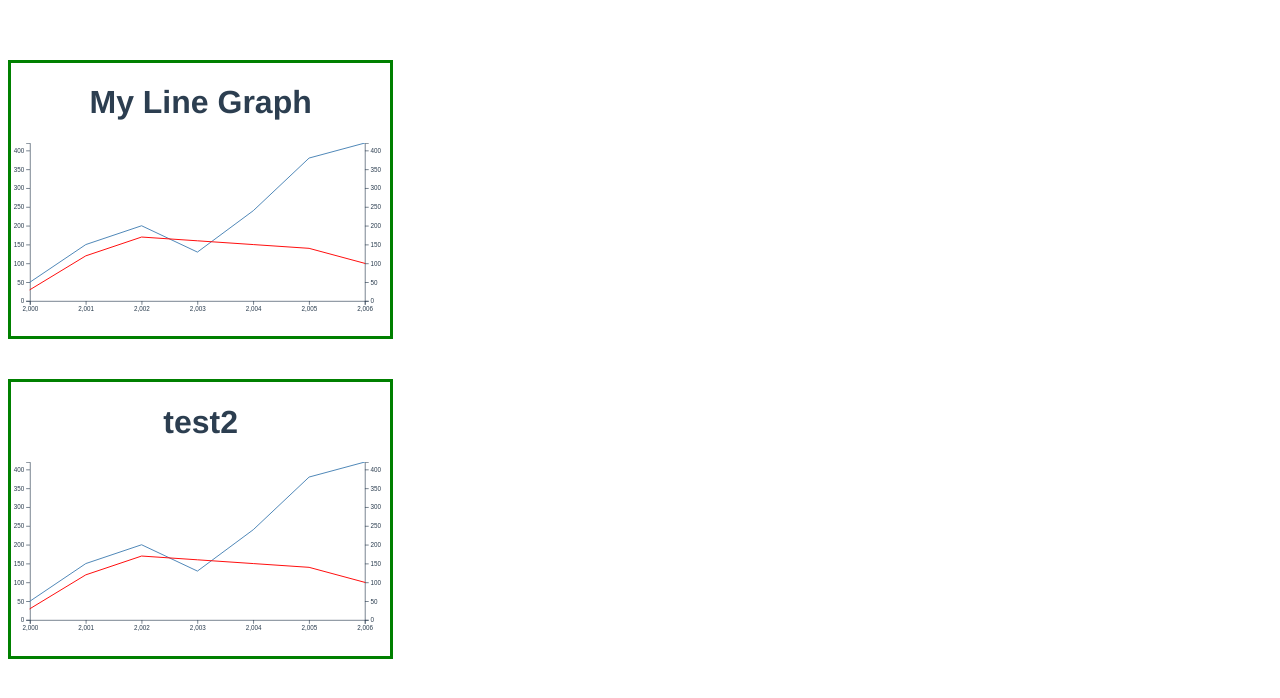
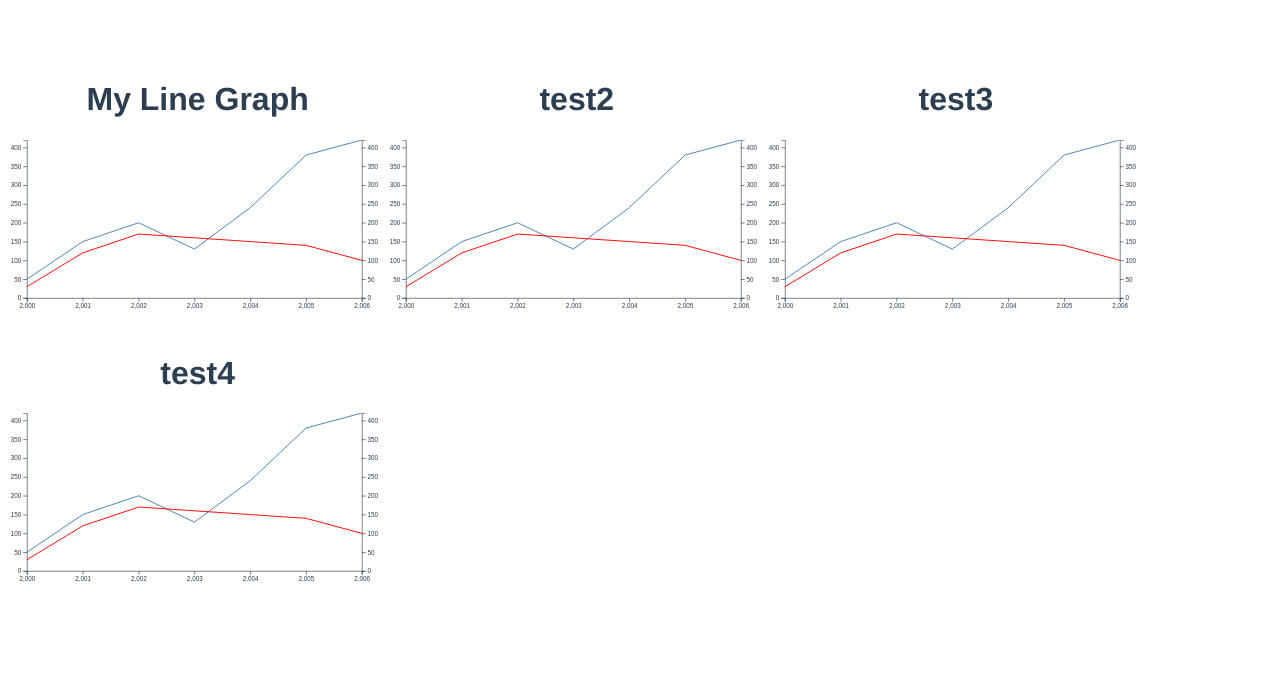
Before and after one commit to couchds/vue-linegraph, a Vue app: page / in a window 1280 px wide. Shown: the top 698 px of the page. Built offline with nearby package versions, Linux system fonts and the light colour scheme.

Commit message:
add an example dashboard in App.vue

```diff
--- a/src/App.vue
+++ b/src/App.vue
@@ -1,7 +1,19 @@
 <template>
   <div id="app">
-    <LineGraph />
-    <LineGraph :graphTitle="'test2'"/>
+    <div class="flex-row">
+      <div class="flex-row-item" :graphTitle="'test1'">
+        <LineGraph />
+      </div>
+      <div class="flex-row-item">
+        <LineGraph :graphTitle="'test2'"/>
+      </div>
+      <div class="flex-row-item">
+        <LineGraph :graphTitle="'test3'"/>
+      </div>
+      <div class="flex-row-item">
+        <LineGraph :graphTitle="'test4'"/>
+      </div>
+    </div>
   </div>
 </template>
 
@@ -25,4 +37,15 @@ export default {
   color: #2c3e50;
   margin-top: 60px;
 }
+
+.flex-row {
+    display: flex;
+    flex-wrap: wrap;
+    align-items: left;
+    justify-content: left;
+}
+
+.flex-row > .flex-row-item {
+    flex: 0 0 30%;
+}
 </style>
--- a/src/components/LineGraph.vue
+++ b/src/components/LineGraph.vue
@@ -247,10 +247,4 @@ export default {
 </script>
 
 <style scoped>
-.line-graph-container {
-    border-style: solid;
-    border-color: green;
-    margin-top: 40px;
-    width: 30%;
-}
 </style>
```
